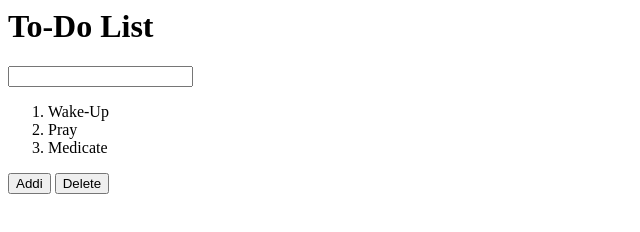
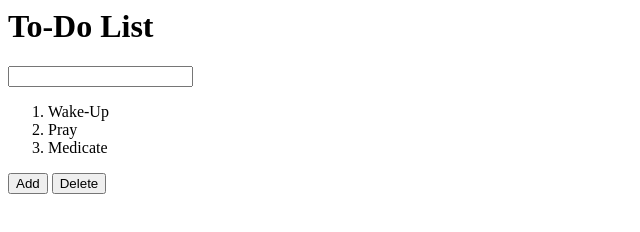
Before and after one commit to anuryakubu/To-Do-List, a plain HTML site: page index.html in a window 1280 px wide. Shown: the full height of the page, 0-640 px from the left. Drawn offline with Linux system fonts and the light colour scheme.

Commit message:
And another one...

```diff
--- a/index.html
+++ b/index.html
@@ -19,7 +19,7 @@
             <li id="lists">Pray</li>
             <li id="lists">Medicate</li>
         </ol>
-        <button class="button" id="add">Addi</button>
+        <button class="button" id="add">Add</button>
         <button class="button" id="delete">Delete</button>
     </div>
 
```
